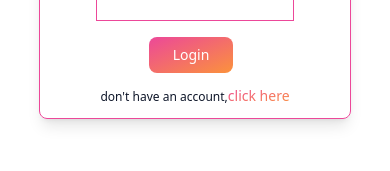
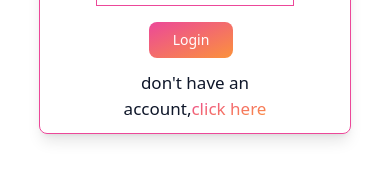
Before and after one commit to vishalkumar12323/Blog-react-app, a React (Vite) app: page /login in a window 390 px wide. Shown: the part 552-723 px from the top of the page. Built offline with nearby package versions, Linux system fonts and the light colour scheme; no server answers; a web font is replaced by a local one.

Commit message:
update...

```diff
--- a/src/components/forms/Login.jsx
+++ b/src/components/forms/Login.jsx
@@ -3,7 +3,7 @@ import { getSession } from "../../store/authSlice";
 import { useForm } from "react-hook-form";
 import { useDispatch } from "react-redux";
 import { authService } from "../../services/auth_service";
-import { useNavigate } from "react-router-dom";
+import { Link, useNavigate } from "react-router-dom";
 import { Button, Input, Spinner } from "../index";
 import clsx from "clsx";
 
@@ -74,14 +74,14 @@ const Login = () => {
               >
                 {loading && <Spinner width="1rem" height="1rem" />} Login
               </Button>
-              <p className="text-[12px] sm:text-[16px] text-center">
+              <p className="text-[17px] md:text-[16px] text-center">
                 don't have an account,
-                <a
-                  href="/signup"
-                  className="bg-gradient-to-br from-pink-500 to-orange-400 text-transparent bg-clip-text text-[14px] sm:text[17px] hover:underline"
+                <Link
+                  to="/signup"
+                  className="bg-gradient-to-br from-pink-500 to-orange-400 text-transparent bg-clip-text text-[17px] sm:text[17px] hover:underline"
                 >
                   click here
-                </a>
+                </Link>
               </p>
             </div>
           </form>
--- a/src/components/forms/Signup.jsx
+++ b/src/components/forms/Signup.jsx
@@ -3,7 +3,7 @@ import { Button, Input, Spinner } from "../index";
 import { useForm } from "react-hook-form";
 import { authService } from "../../services/auth_service";
 import { getSession } from "../../store/authSlice";
-import { useNavigate } from "react-router-dom";
+import { useNavigate, Link } from "react-router-dom";
 import { useDispatch } from "react-redux";
 import clsx from "clsx";
 
@@ -90,12 +90,12 @@ const Signup = () => {
               </Button>
               <p className="text-[12px] md:text-[16px] text-center">
                 Already have an account?{" "}
-                <a
-                  href="/login"
+                <Link
+                  to="/login"
                   className="bg-gradient-to-br from-pink-500 to-orange-400 text-transparent bg-clip-text text-[12px] sm:text-[17px]  hover:underline"
                 >
                   Login instead.
-                </a>{" "}
+                </Link>{" "}
               </p>
             </div>
           </form>
--- a/src/pages/Home.jsx
+++ b/src/pages/Home.jsx
@@ -2,6 +2,7 @@ import { useEffect } from "react";
 import { Button, Spinner, Blogs, PaginationButtons } from "../components";
 import { usePagination } from "../hooks";
 import { useSelector, useDispatch } from "react-redux";
+import { useNavigate } from "react-router-dom";
 import { fetchBlogs } from "../store/blogSlice";
 import { session } from "../store/authSlice";
 
@@ -14,6 +15,7 @@ const Home = () => {
   const { status } = useSelector(session);
   const { page, handlePagination } = usePagination(totalPages); // usePagination takes total page length as argument
   const dispatch = useDispatch();
+  const navigate = useNavigate();
 
   useEffect(() => {
     dispatch(fetchBlogs());
@@ -47,8 +49,8 @@ const Home = () => {
             </h1>
 
             <div className="w-full flex gap-4 justify-center mt-8">
-              <Button>get started</Button>
-              <Button>signup</Button>
+              <Button onClick={() => navigate("/signup")}>get started</Button>
+              <Button onClick={() => navigate("/login")}>signup</Button>
             </div>
           </div>
         </main>
```
